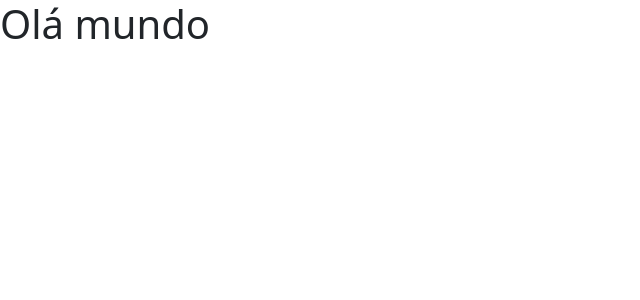
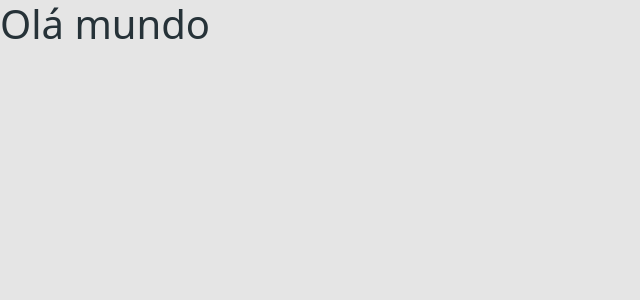
Before and after one commit to andrezasecon/dscatalog-bootcamp, a React (Create React App) app in the folder frontweb/: page / in a window 1280 px wide. Shown: the top 300 px of the page, without its empty margins (0-640 px from the left). Built offline with nearby package versions, Linux system fonts and the light colour scheme.

Commit message:
Bootstrap theme customization

```diff
--- a/frontweb/package.json
+++ b/frontweb/package.json
@@ -11,6 +11,7 @@
     "@types/react": "^17.0.0",
     "@types/react-dom": "^17.0.0",
     "bootstrap": "^5.1.0",
+    "node-sass": "4.14.1",
     "react": "^17.0.2",
     "react-dom": "^17.0.2",
     "react-scripts": "4.0.3",
--- a/frontweb/src/App.tsx
+++ b/frontweb/src/App.tsx
@@ -1,3 +1,4 @@
+import './assets/styles/custom.scss';
 import './App.css';
 
 function App() {
--- /dev/null
+++ b/frontweb/src/assets/styles/custom.scss
@@ -0,0 +1,8 @@
+$theme-colors: (
+  'primary': #407bff,
+);
+
+$body-bg: #e5e5e5;
+$body-color: #263238;
+
+@import '~bootstrap/scss/bootstrap.scss';
--- a/frontweb/src/index.tsx
+++ b/frontweb/src/index.tsx
@@ -1,6 +1,5 @@
 import React from 'react';
 import ReactDOM from 'react-dom';
-import 'bootstrap/dist/css/bootstrap.css'
 import App from './App';
 
 ReactDOM.render(
```
Also changed, not shown: 1 other file (tests, documents, lock files or other folders).
